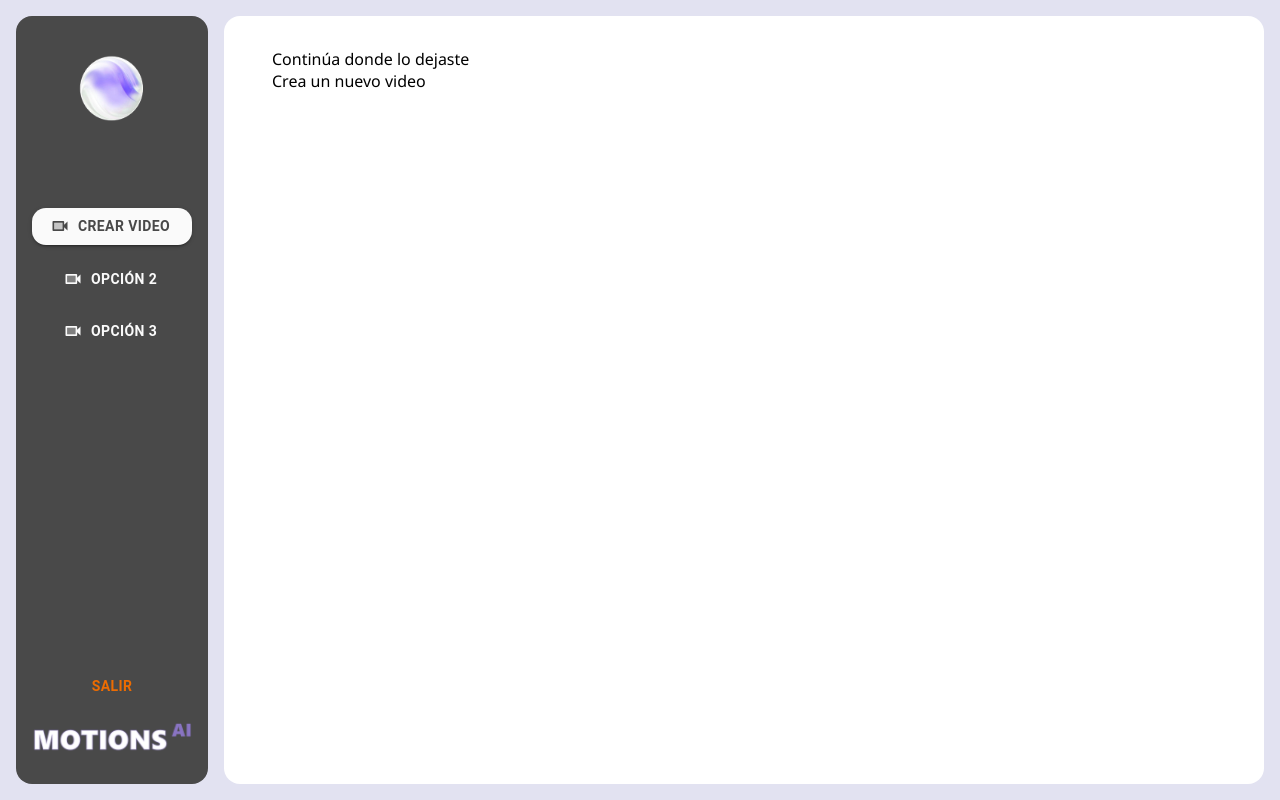
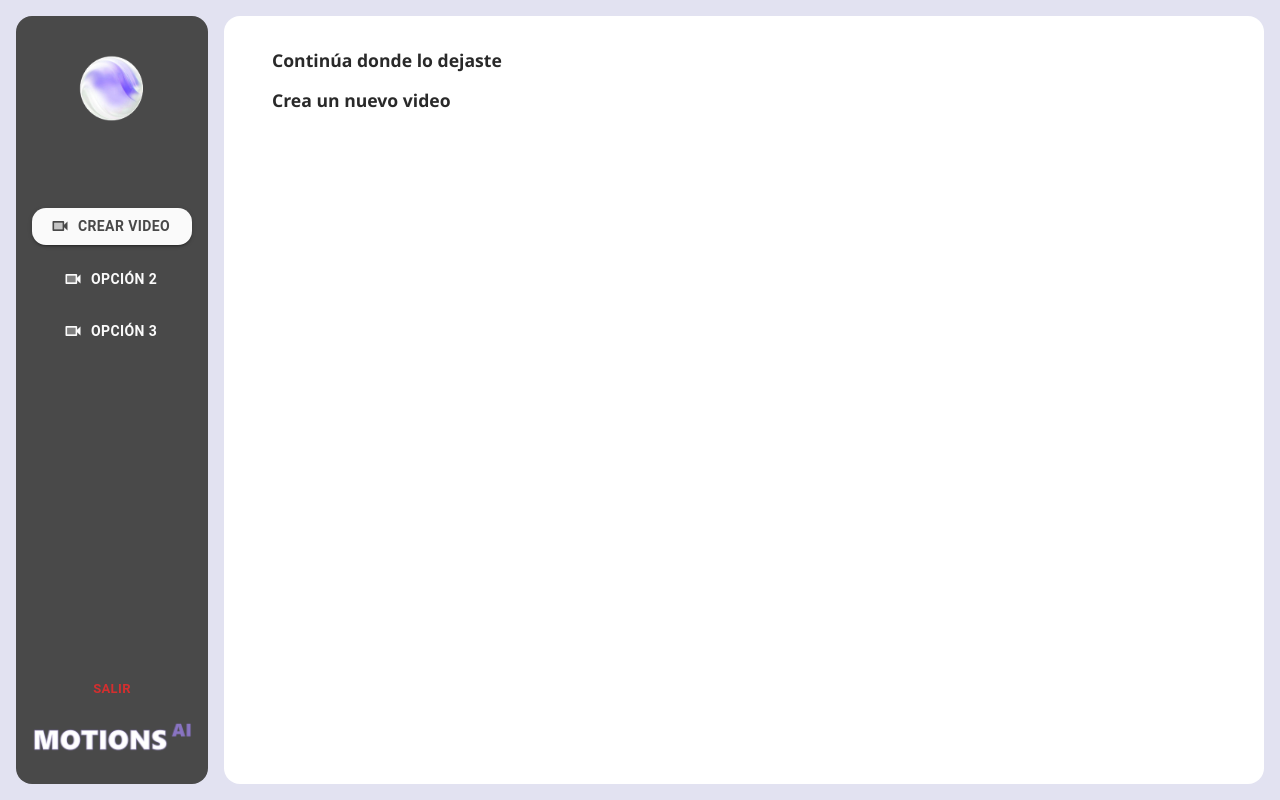
Before and after one commit to LeoLeto/Motions, a React (Vite) app in the folder client/: page /dashboard in a window 1280 px wide. Built offline with nearby package versions, Linux system fonts and the light colour scheme.

Commit message:
Minor styling

```diff
--- a/client/src/components/SidebarLayout.scss
+++ b/client/src/components/layout/SidebarLayout.scss
@@ -33,8 +33,17 @@
 }
 
 .mainCard {
+    display         : flex;
+    flex-direction  : column;
+    flex            : 1;
+    gap             : 1rem;
     background-color: white;
     border-radius   : 1rem;
     padding         : 2rem 3rem;
-    flex            : 1;
 }
+
+.mainCard .title {
+    font-weight: 600;
+    color      : rgba(0, 0, 0, 0.84);
+    font-size  : 1.1rem;
+}
--- a/client/src/components/layout/SidebarLayout.tsx
+++ b/client/src/components/layout/SidebarLayout.tsx
@@ -1,9 +1,9 @@
+import "./SidebarLayout.scss";
+import { useNavigate } from "react-router-dom";
 import { VideocamTwoTone } from "@mui/icons-material";
 import Button from "@mui/material/Button";
 import orb from "../../assets/img/temp_orb.png";
 import logo from "../../assets/img/logo.png";
-import "../SidebarLayout.scss";
-import { useNavigate } from "react-router-dom";
 // interface SidebarLayoutProps {
 //   children: ReactNode;
 // }
@@ -34,7 +34,8 @@ export default function SidebarLayout() {
         </Button>
         <Button
           variant="text"
-          color="warning"
+          color="error"
+          size="small"
           style={{ marginTop: "auto" }}
           onClick={handleLogout}
         >
@@ -43,8 +44,8 @@ export default function SidebarLayout() {
         <img src={logo} className="logo" />
       </div>
       <div className="mainCard">
-        <div>Continúa donde lo dejaste</div>
-        <div>Crea un nuevo video</div>
+        <div className="title">Continúa donde lo dejaste</div>
+        <div className="title">Crea un nuevo video</div>
       </div>
     </div>
   );
```
Also changed, not shown: client/src/main.tsx (+7 -2 lines).
